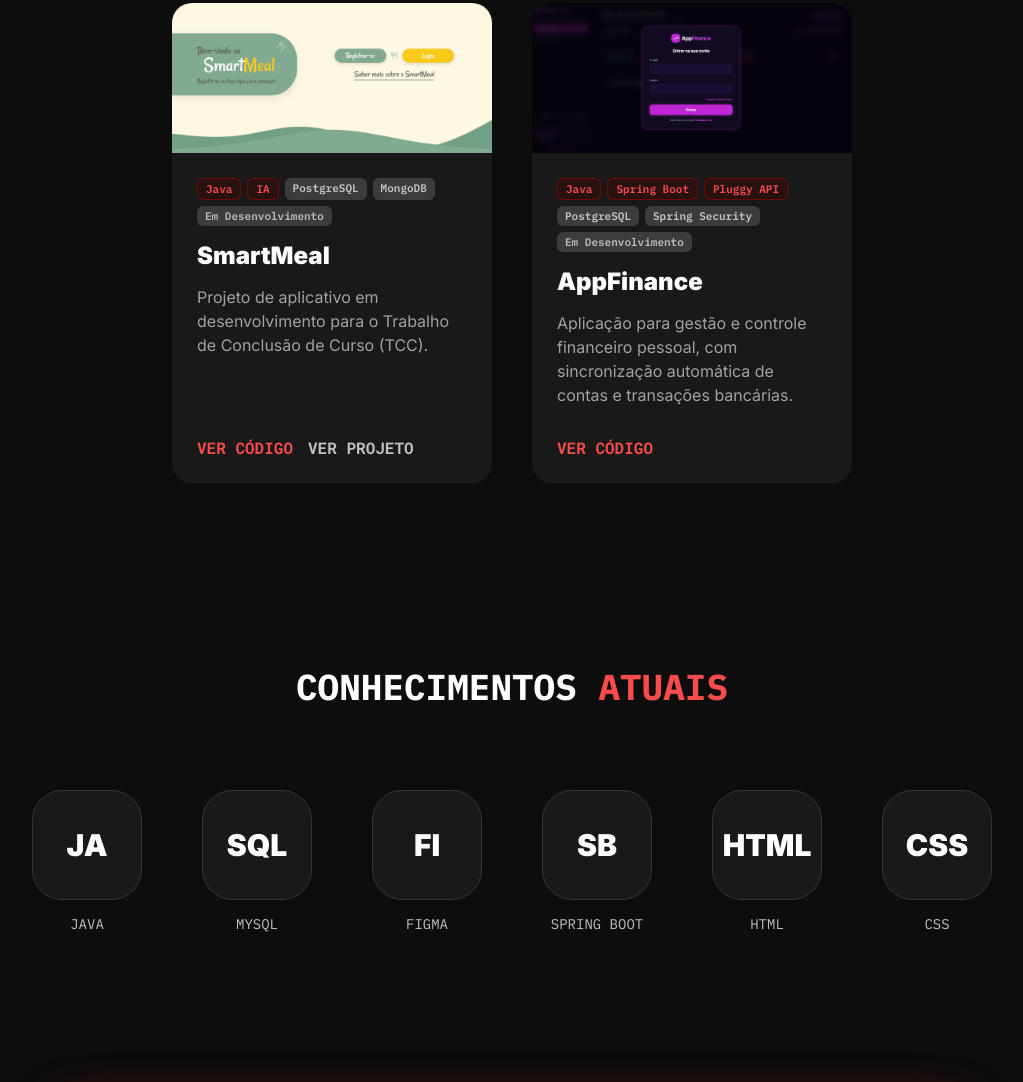
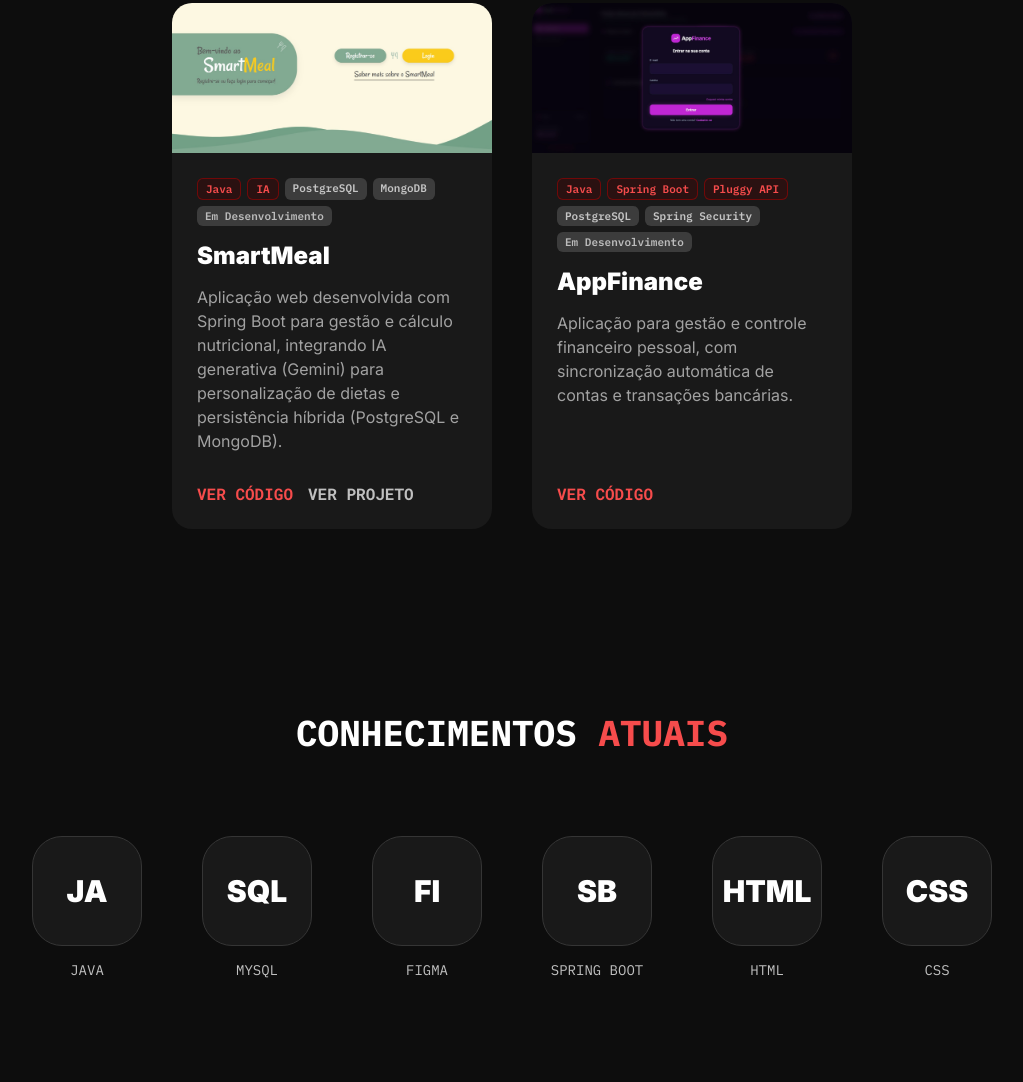
Before and after one commit to BeatrizHilario/portifolio, a plain HTML site: page index.html in a window 1280 px wide. Shown: the part 1019-2101 px from the top of the page, without its empty margins (128-1151 px from the left). Drawn offline with Linux system fonts and the light colour scheme; a web font is replaced by a local one.

Commit message:
Alteracao: texto card 1

```diff
--- a/index.html
+++ b/index.html
@@ -88,7 +88,7 @@
                         <span class="tag tag-gray-dark">Em Desenvolvimento</span>
                     </div>
                     <h3 class="card-title">SmartMeal</h3>
-                    <p class="card-text">Projeto de aplicativo em desenvolvimento para o Trabalho de Conclusão de Curso (TCC).</p>
+                    <p class="card-text">Aplicação web desenvolvida com Spring Boot para gestão e cálculo nutricional, integrando IA generativa (Gemini) para personalização de dietas e persistência híbrida (PostgreSQL e MongoDB).</p>
                     <div style="display: flex; gap: 15px;">
                         <a href="https://github.com/BeatrizHilario/smartmeal" target="_blank" class="link-codigo">VER CÓDIGO</a>
                         <a href="https://smartmeal-dpie.onrender.com" target="_blank" class="link-codigo" style="color: var(--texto-cinza-claro);">VER PROJETO</a>
```
